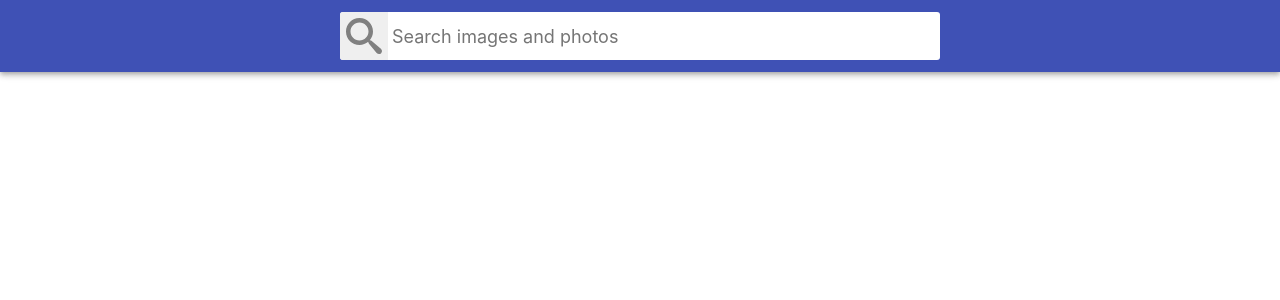
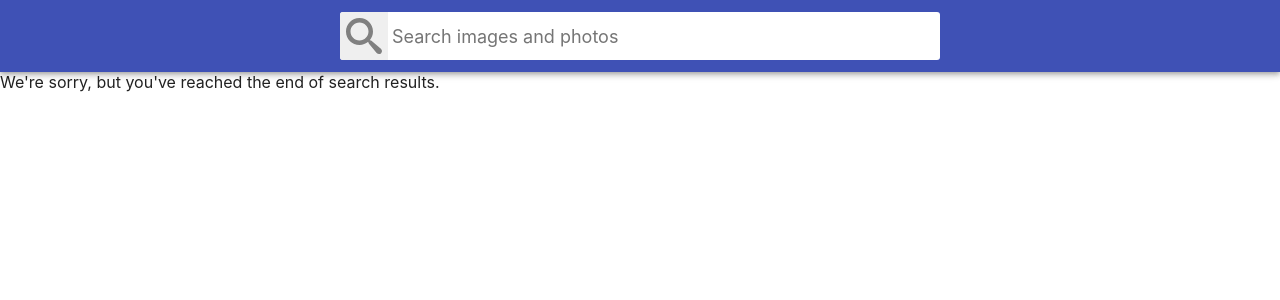
Before and after one commit to OlehKozubJS/goit-react-hw-03-image-finder, a React (Create React App) app: page / in a window 1280 px wide. Shown: the top 300 px of the page. Built offline with nearby package versions, Linux system fonts and the light colour scheme.

Commit message:
Update Button.jsx

```diff
--- a/src/components/Button.jsx
+++ b/src/components/Button.jsx
@@ -5,7 +5,7 @@ export const Button = ({ hasJustEntered, isLoadMore, clickFunction }) => {
   return (
     <div
       className={`${ButtonCSS.ButtonContainer} ${
-        hasJustEntered ? ImageFinderCSS.visible : ImageFinderCSS.hidden
+        hasJustEntered ? ImageFinderCSS.hidden : ImageFinderCSS.visible
       }`}
     >
       {isLoadMore ? (
```
